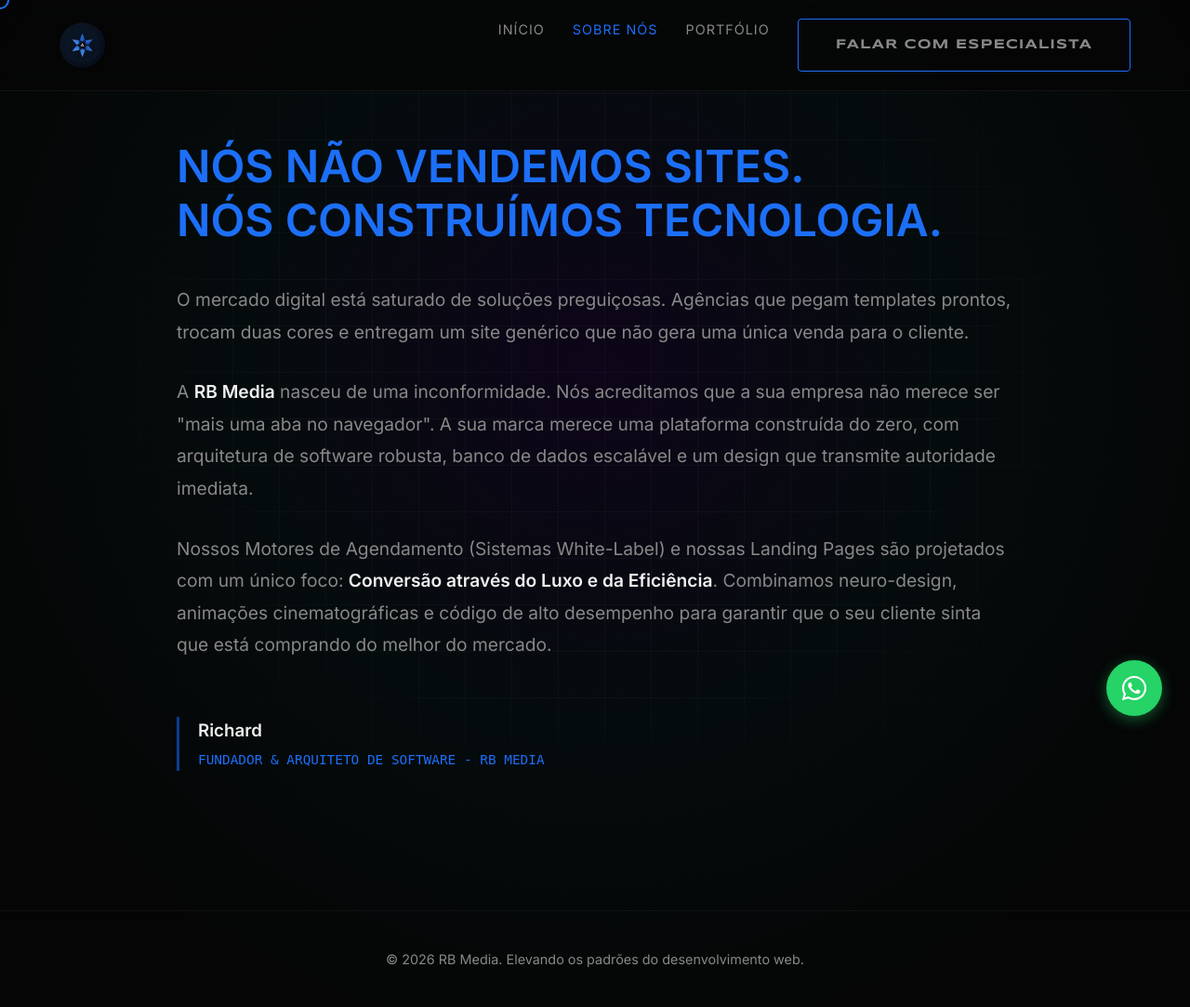
After one commit to elysonedu-ui/rb-media-agency, a Flask app: page /sobre in a window 1280 px wide. The commit adds this page. Shown: the whole page at 93% size. Run offline with Flask 3, Linux system fonts and the light colour scheme; some libraries are stand-ins or nearby versions.

Commit message:
Feature: Add About Us (Sobre Nos) Manifesto page

```diff
--- a/main.py
+++ b/main.py
@@ -5,6 +5,10 @@ app = Flask(__name__)
 @app.route('/')
 def index():
     return render_template('index.html')
+
+@app.route('/sobre')
+def sobre():
+    return render_template('sobre.html')
 
 @app.route('/contato', methods=['POST'])
 def contato():
--- a/templates/index.html
+++ b/templates/index.html
@@ -29,9 +29,11 @@
             <img src="/static/logo.jpg" alt="RB Media" style="width: 50px; height: 50px; border-radius: 50%; object-fit: cover; vertical-align: middle;">
         </a>
         <div class="nav-links">
+            <a href="/">Início</a>
+            <a href="/sobre">Sobre Nós</a>
             <a href="#solucoes">Soluções</a>
             <a href="#portfolio">Portfólio</a>
-            <a href="#contato">Contato</a>
+            <a href="#contato" class="btn-glow">Falar com Especialista</a>
         </div>
     </nav>
 
--- /dev/null
+++ b/templates/sobre.html
@@ -0,0 +1,169 @@
+<!DOCTYPE html>
+<html lang="pt-BR">
+<head>
+    <meta charset="UTF-8">
+    <meta name="viewport" content="width=device-width, initial-scale=1.0">
+    <title>RB Media | Sobre Nós</title>
+
+    <!-- Fonts -->
+    <link rel="preconnect" href="https://fonts.googleapis.com">
+    <link rel="preconnect" href="https://fonts.gstatic.com" crossorigin>
+    <link href="https://fonts.googleapis.com/css2?family=Inter:wght@300;400;600&family=Syncopate:wght@400;700&display=swap" rel="stylesheet">
+
+    <link rel="stylesheet" href="/static/style.css">
+
+    <style>
+        .manifesto-section {
+            padding: 150px 8%;
+            min-height: 100vh;
+            display: flex;
+            align-items: center;
+        }
+
+        .manifesto-content {
+            max-width: 900px;
+            margin: 0 auto;
+        }
+
+        .manifesto-title {
+            font-size: 3rem;
+            color: var(--neon-blue);
+            margin-bottom: 40px;
+            line-height: 1.2;
+        }
+
+        .manifesto-text {
+            font-size: 1.2rem;
+            color: var(--text-muted);
+            line-height: 1.8;
+            margin-bottom: 30px;
+        }
+
+        .manifesto-text strong {
+            color: var(--text-main);
+        }
+
+        .manifesto-signature {
+            margin-top: 60px;
+            border-left: 3px solid var(--neon-purple);
+            padding-left: 20px;
+        }
+
+        .manifesto-signature h3 {
+            color: var(--text-main);
+            margin-bottom: 5px;
+        }
+
+        .manifesto-signature p {
+            color: var(--neon-blue);
+            font-size: 0.9rem;
+            font-family: var(--font-mono, monospace);
+        }
+    </style>
+</head>
+<body>
+    <!-- Elite Preloader -->
+    <div class="elite-preloader" id="preloader">
+        <div class="preloader-content">
+            <img src="/static/logo.jpg" alt="RB Media Logo" class="agency-logo" style="width: 120px; height: 120px; border-radius: 50%; object-fit: cover; margin-bottom: 20px; box-shadow: 0 0 30px rgba(0, 210, 255, 0.4);">
+            <div class="preloader-bar-container">
+                <div class="preloader-bar" id="p-bar"></div>
+            </div>
+            <div class="preloader-percentage" id="p-text">0%</div>
+        </div>
+    </div>
+
+    <div class="custom-cursor" id="custom-cursor"></div>
+    <div class="bg-gradient"></div>
+    <div class="bg-grid"></div>
+
+    <nav class="navbar">
+        <a href="/" class="nav-logo">
+            <img src="/static/logo.jpg" alt="RB Media" style="width: 50px; height: 50px; border-radius: 50%; object-fit: cover; vertical-align: middle;">
+        </a>
+        <div class="nav-links">
+            <a href="/">Início</a>
+            <a href="/sobre" class="active" style="color: var(--neon-blue);">Sobre Nós</a>
+            <a href="/#portfolio">Portfólio</a>
+            <a href="/#contato" class="btn-glow">Falar com Especialista</a>
+        </div>
+    </nav>
+
+    <section class="manifesto-section">
+        <div class="manifesto-content reveal">
+            <h1 class="manifesto-title">NÓS NÃO VENDEMOS SITES.<br>NÓS CONSTRUÍMOS TECNOLOGIA.</h1>
+
+            <p class="manifesto-text">O mercado digital está saturado de soluções preguiçosas. Agências que pegam templates prontos, trocam duas cores e entregam um site genérico que não gera uma única venda para o cliente.</p>
+
+            <p class="manifesto-text">A <strong>RB Media</strong> nasceu de uma inconformidade. Nós acreditamos que a sua empresa não merece ser "mais uma aba no navegador". A sua marca merece uma plataforma construída do zero, com arquitetura de software robusta, banco de dados escalável e um design que transmite autoridade imediata.</p>
+
+            <p class="manifesto-text">Nossos Motores de Agendamento (Sistemas White-Label) e nossas Landing Pages são projetados com um único foco: <strong>Conversão através do Luxo e da Eficiência</strong>. Combinamos neuro-design, animações cinematográficas e código de alto desempenho para garantir que o seu cliente sinta que está comprando do melhor do mercado.</p>
+
+            <div class="manifesto-signature reveal" style="transition-delay: 0.3s;">
+                <h3>Richard</h3>
+                <p>FUNDADOR & ARQUITETO DE SOFTWARE - RB MEDIA</p>
+            </div>
+        </div>
+    </section>
+
+    <footer class="footer">
+        <p>&copy; 2026 RB Media. Elevando os padrões do desenvolvimento web.</p>
+    </footer>
+
+    <!-- WhatsApp Floating Button -->
+    <a href="https://wa.me/5511914433981?text=Ol%C3%A1%2C%20gostaria%20de%20fazer%20um%20or%C3%A7amento%20para%20o%20meu%20neg%C3%B3cio!" class="whatsapp-float" target="_blank">
+        <svg xmlns="http://www.w3.org/2000/svg" style="width: 30px; height: 30px; fill: currentColor;" viewBox="0 0 448 512">
+            <path d="M380.9 97.1C339 55.1 283.2 32 223.9 32c-122.4 0-222 99.6-222 222 0 39.1 10.2 77.3 29.6 111L0 480l117.7-30.9c32.4 17.7 68.9 27 106.1 27h.1c122.3 0 224.1-99.6 224.1-222 0-59.3-25.2-115-67.1-157zm-157 341.6c-33.2 0-65.7-8.9-94-25.7l-6.7-4-69.8 18.3L72 359.2l-4.4-7c-18.5-29.4-28.2-63.3-28.2-98.2 0-101.7 82.8-184.5 184.6-184.5 49.3 0 95.6 19.2 130.4 54.1 34.8 34.9 56.2 81.2 56.1 130.5 0 101.8-84.9 184.6-186.6 184.6zm101.2-138.2c-5.5-2.8-32.8-16.2-37.9-18-5.1-1.9-8.8-2.8-12.5 2.8-3.7 5.6-14.3 18-17.6 21.8-3.2 3.7-6.5 4.2-12 1.4-32.6-16.3-54-29.1-75.5-66-5.7-9.8 5.7-9.1 16.3-30.3 1.8-3.7 .9-6.9-.5-9.7-1.4-2.8-12.5-30.1-17.1-41.2-4.5-10.8-9.1-9.3-12.5-9.5-3.2-.2-6.9-.2-10.6-.2-3.7 0-9.7 1.4-14.8 6.9-5.1 5.6-19.4 19-19.4 46.3 0 27.3 19.9 53.7 22.6 57.4 2.8 3.7 39.1 59.7 94.8 83.8 35.2 15.2 49 16.5 66.6 13.9 10.7-1.6 32.8-13.4 37.4-26.4 4.6-13 4.6-24.1 3.2-26.4-1.3-2.5-5-3.9-10.5-6.6z"/>
+        </svg>
+    </a>
+
+    <!-- Core Libraries: GSAP & Lenis -->
+    <script src="https://cdnjs.cloudflare.com/ajax/libs/gsap/3.12.2/gsap.min.js"></script>
+    <script src="https://cdnjs.cloudflare.com/ajax/libs/gsap/3.12.2/ScrollTrigger.min.js"></script>
+    <script src="https://cdn.jsdelivr.net/gh/studio-freight/lenis@1.0.29/bundled/lenis.min.js"></script>
+
+    <script>
+        // --- 1. PRELOADER & INITIALIZATION ---
+        const pBar = document.getElementById('p-bar');
+        const pText = document.getElementById('p-text');
+        const preloader = document.getElementById('preloader');
+
+        let progress = 0;
+        const fakeLoader = setInterval(() => {
+            progress += Math.floor(Math.random() * 10) + 1;
+            if(progress >= 100) {
+                progress = 100;
+                clearInterval(fakeLoader);
+                gsap.to(preloader, { yPercent: -100, duration: 1.2, ease: "power4.inOut", delay: 0.2, onComplete: initEliteExperience });
+            }
+            pBar.style.width = progress + '%';
+            pText.textContent = progress + '%';
+        }, 80);
+
+        function initEliteExperience() {
+            const lenis = new Lenis({ duration: 1.2, smooth: true });
+            function raf(time) { lenis.raf(time); requestAnimationFrame(raf); }
+            requestAnimationFrame(raf);
+
+            const reveals = document.querySelectorAll(".reveal");
+            reveals.forEach(el => {
+                gsap.fromTo(el, { y: 50, opacity: 0 }, { y: 0, opacity: 1, duration: 1, ease: "power3.out" });
+            });
+        }
+
+        // Custom Magnetic Cursor
+        const cursor = document.getElementById('custom-cursor');
+        const isTouchDevice = 'ontouchstart' in window || navigator.maxTouchPoints > 0;
+        if (!isTouchDevice) {
+            document.addEventListener('mousemove', (e) => {
+                cursor.style.left = e.clientX + 'px';
+                cursor.style.top = e.clientY + 'px';
+            });
+            document.querySelectorAll('a, button').forEach(el => {
+                el.addEventListener('mouseenter', () => cursor.classList.add('hover'));
+                el.addEventListener('mouseleave', () => cursor.classList.remove('hover'));
+            });
+        }
+    </script>
+</body>
+</html>
```
Also changed, not shown: static/portfolio_imperium.png.
